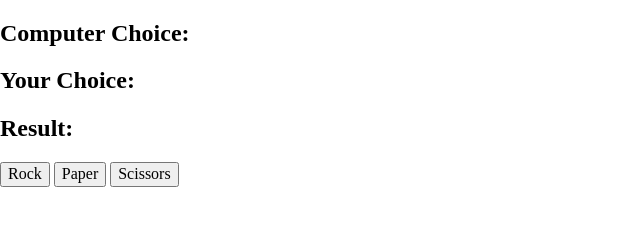
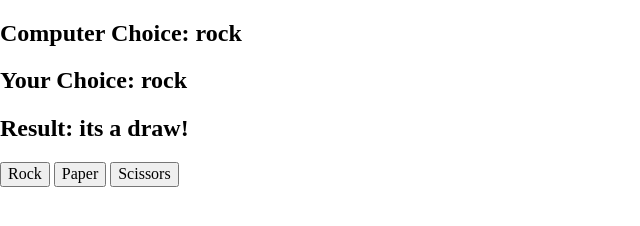
Before and after one commit to Chali96/RPSgame, a plain HTML site: page index.html in a window 1280 px wide. Both pictures are taken after a click on the button "Rock". Shown: the whole page, without its empty margins (0-640 px from the left). Drawn offline with Linux system fonts and the light colour scheme.

Commit message:
the js in place

```diff
--- a/index.js
+++ b/index.js
@@ -0,0 +1,54 @@
+const computerChoiceDisplay = document.getElementById('computer-choice')
+const userChoiceDisplay = document.getElementById('user-choice')
+const resultDisplay = document.getElementById('result')
+const possibleChoices = document.querySelectorAll('button')
+let userChoice
+let computerChoice
+let result
+
+possibleChoices.forEach(possibleChoices => possibleChoices.addEventListener('click', (e) => {
+    userChoice = e.target.id
+    userChoiceDisplay.innerHTML = userChoice
+    generateComputerChoice()
+    getResult()
+}))
+
+function generateComputerChoice() {
+    const randomNumber = Math.floor(Math.random() * 3 + 1) // or use possibleChoices.length
+
+    if (randomNumber === 1) {
+        computerChoice = 'rock'
+    }
+    if (randomNumber === 2) {
+        computerChoice = 'scissors'
+    }
+    if (randomNumber === 3) {
+        computerChoice = 'paper'
+    }
+    computerChoiceDisplay.innerHTML = computerChoice
+}
+
+function getResult() {
+    if (computerChoice === userChoice) {
+        result = 'its a draw!'
+    }
+    if (computerChoice === 'rock' && userChoice === "paper") {
+        result = 'you win!'
+    }
+    if (computerChoice === 'rock' && userChoice === "scissors") {
+        result = 'you lost!'
+    }
+    if (computerChoice === 'paper' && userChoice === "scissors") {
+        result = 'you win!'
+    }
+    if (computerChoice === 'paper' && userChoice === "rock") {
+        result = 'you lost!'
+    }
+    if (computerChoice === 'scissors' && userChoice === "rock") {
+        result = 'you win!'
+    }
+    if (computerChoice === 'scissors' && userChoice === "paper") {
+        result = 'you lost!'
+    }
+    resultDisplay.innerHTML = result
+}
```
Also changed, not shown: index.html (+3 -3 lines).
